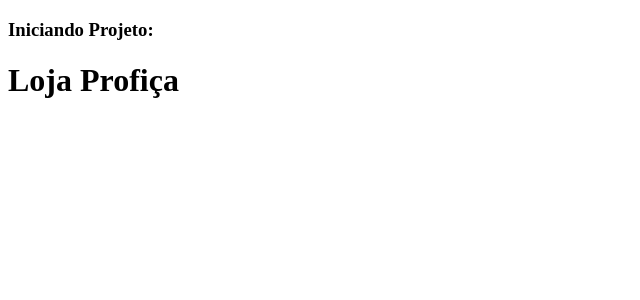
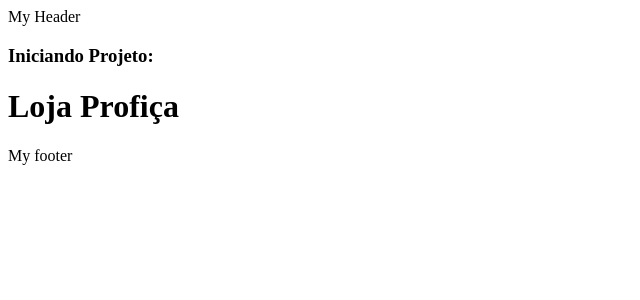
Before and after one commit to GuiJR777/django_react_ecommerce_project, a React (Create React App) app in the folder frontend/: page / in a window 1280 px wide. Shown: the top 300 px of the page, without its empty margins (0-640 px from the left). Built offline with nearby package versions, Linux system fonts and the light colour scheme.

Commit message:
Lesson 6: Create first components & show it

```diff
--- a/frontend/src/App.js
+++ b/frontend/src/App.js
@@ -1,10 +1,15 @@
-
+import Header from './components/Headers'
+import Footer from './components/Footer'
 
 function App() {
   return (
-    <div>
-      <h3>Iniciando Projeto:</h3>
-      <h1><strong>Loja Profiça</strong></h1>
+    <div id="body">
+      <Header/>
+      <div id="content">
+        <h3>Iniciando Projeto:</h3>
+        <h1><strong>Loja Profiça</strong></h1>
+      </div>
+      <Footer/>
     </div>
   );
 }
--- /dev/null
+++ b/frontend/src/components/Footer.js
@@ -0,0 +1,13 @@
+import React from 'react'
+
+function Footer() {
+  return (
+    <div>
+      <footer>
+        My footer
+      </footer>
+    </div>
+  )
+}
+
+export default Footer
--- /dev/null
+++ b/frontend/src/components/Headers.js
@@ -0,0 +1,13 @@
+import React from 'react'
+
+function Headers() {
+  return (
+    <div>
+        <header>
+            My Header
+        </header>
+    </div>
+  )
+}
+
+export default Headers
```
